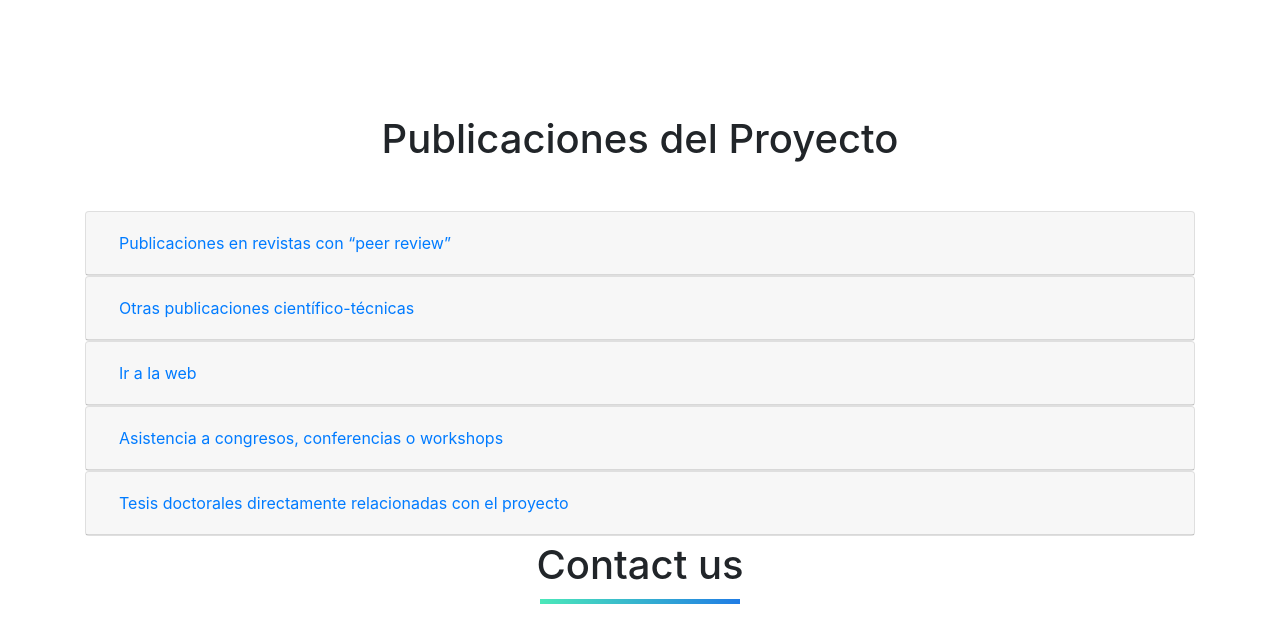
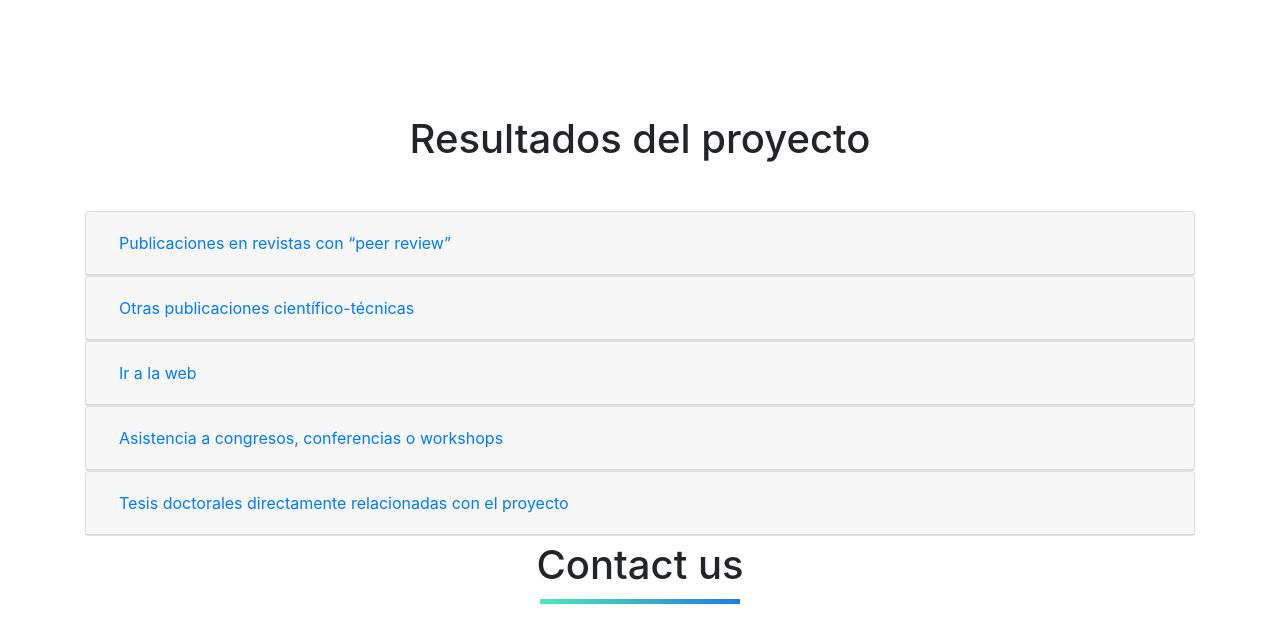
Before and after one commit to ceatproject/ceatproject.github.io, a plain HTML site: page results.html in a window 1280 px wide. Shown: the part 53-680 px from the top of the page. Drawn offline with nearby package versions, Linux system fonts and the light colour scheme.

Commit message:
Update results.html

```diff
--- a/results.html
+++ b/results.html
@@ -54,7 +54,7 @@
 
 <section id="publications" class="mt-5 pt-5">
     <div class="container">
-      <h1 class="mb-5 text-center">Publicaciones del Proyecto</h1>
+      <h1 class="mb-5 text-center">Resultados del proyecto</h1>
 
       <div id="accordionPublications">
 
```
